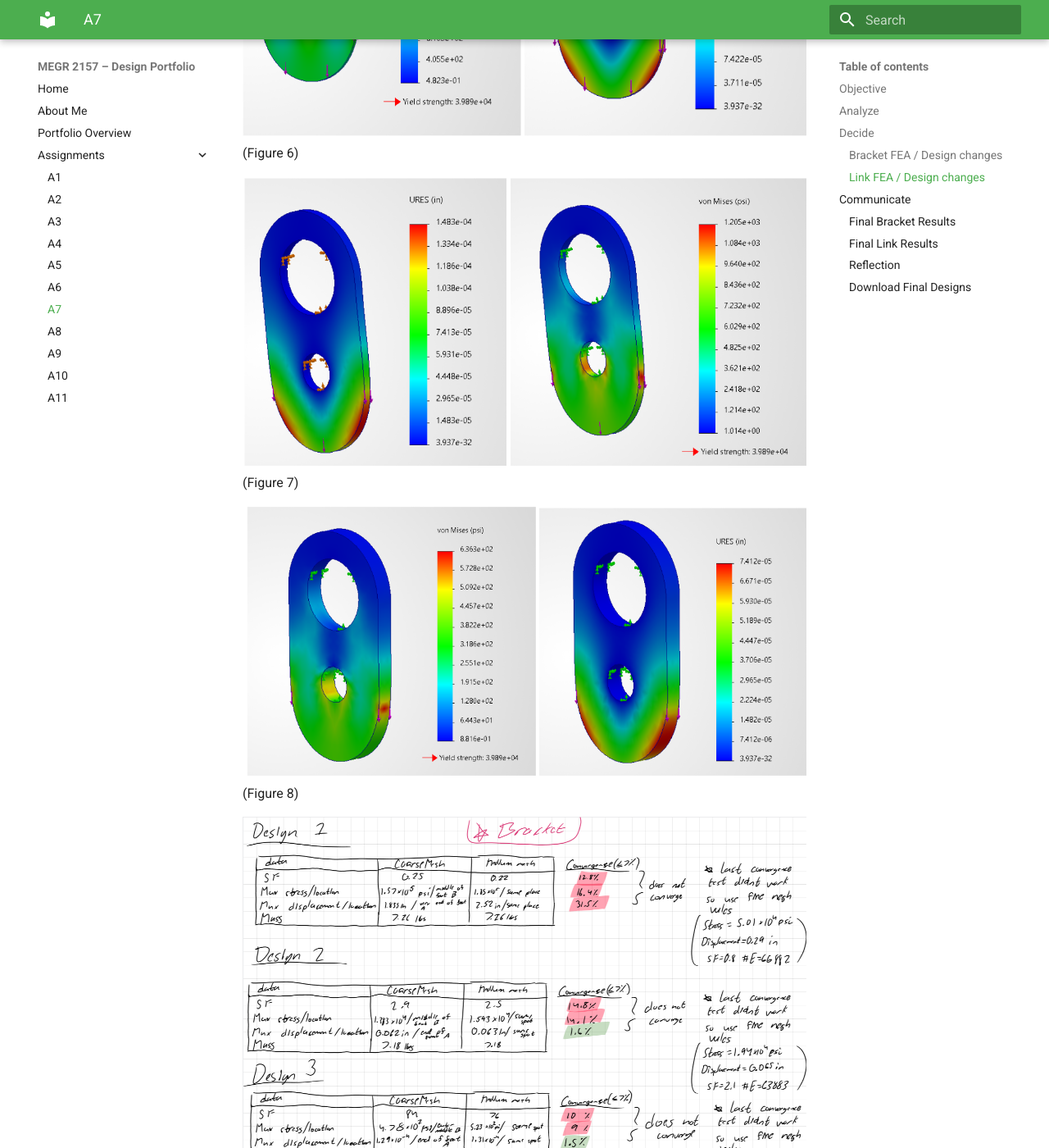
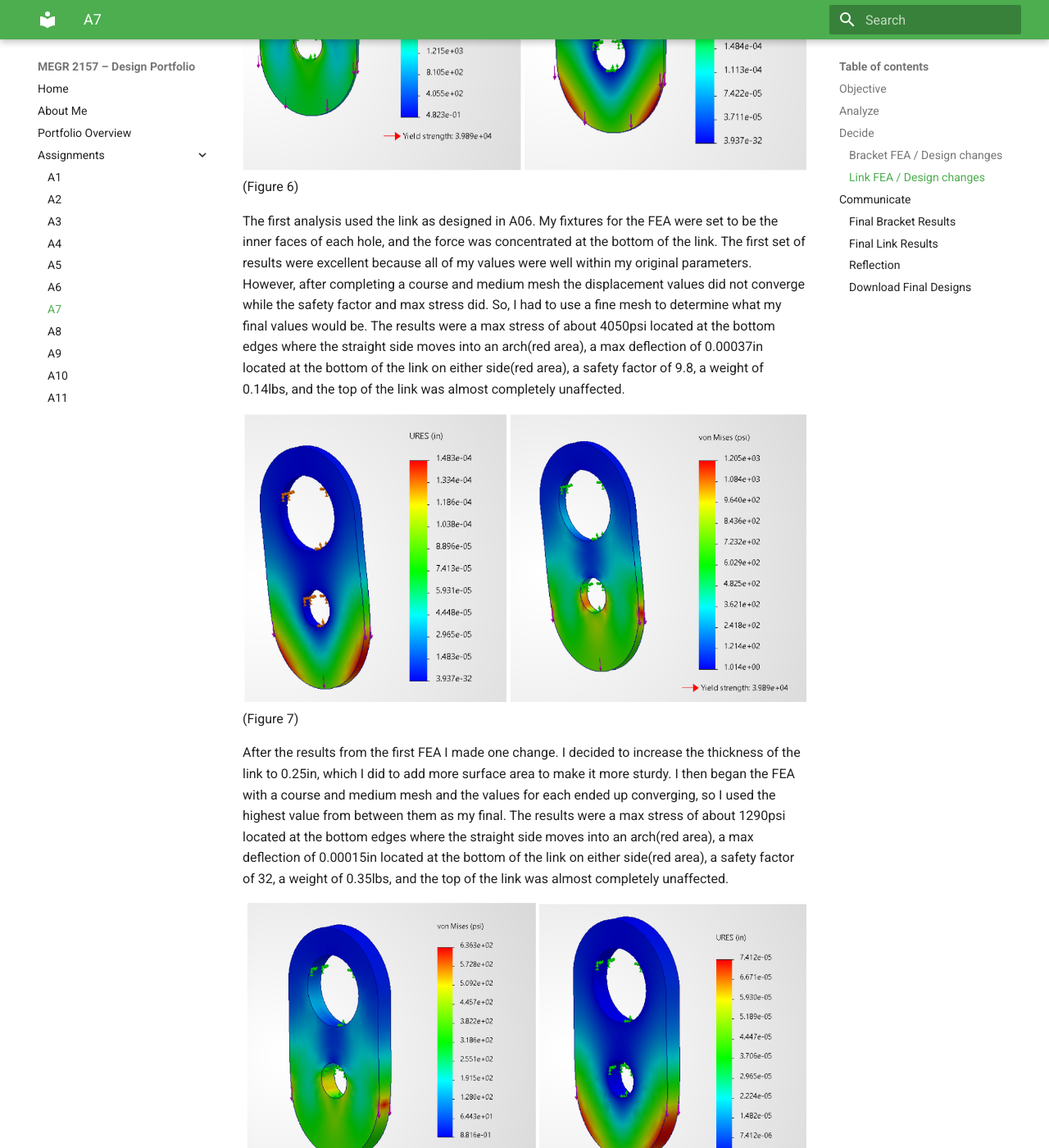
Before and after one commit to JacobShaver/design-projects-portfolio, an MkDocs documentation site: the page built from docs/assignments/A07/index.md, in a window 1280 px wide and 1400 px high, scrolled down 4415 px. Shown: the whole window at 82% size. Built offline with MkDocs 1.6.1 and Material for MkDocs 9.7.7, drawn with Linux system fonts in a browser that asks for light colours; some of the changed text lies outside the part shown.

Commit message:
Update index.md

```diff
--- a/docs/assignments/A07/index.md
+++ b/docs/assignments/A07/index.md
@@ -35,17 +35,24 @@ After the results from the second FEA, I made three major changes as seen in Fig
 The above tables show a summarized version of my FEA "inner loop" and which values converge or don't.
 
 ### Link FEA / Design changes
+Once I completed the FEA design process for my bracket i did the same for my link.
 
 ![error](l_design1.png)
 (Figure 6)
 
+The first analysis used the link as designed in A06. My fixtures for the FEA were set to be the inner faces of each hole, and the force was concentrated at the bottom of the link. The first set of results were excellent because all of my values were well within my original parameters. However, after completing a course and medium mesh the displacement values did not converge while the safety factor and max stress did. So, I had to use a fine mesh to determine what my final values would be. The results were a max stress of about 4050psi located at the bottom edges where the straight side moves into an arch(red area), a max deflection of 0.00037in located at the bottom of the link on either side(red area), a safety factor of 9.8, a weight of 0.14lbs, and the top of the link was almost completely unaffected.
+
 ![error](l_design2.png)
 (Figure 7)
+
+After the results from the first FEA I made one change. I decided to increase the thickness of the link to 0.25in, which I did to add more surface area to make it more sturdy. I then began the FEA with a course and medium mesh and the values for each ended up converging, so I used the highest value from between them as my final. The results were a max stress of about 1290psi located at the bottom edges where the straight side moves into an arch(red area), a max deflection of 0.00015in located at the bottom of the link on either side(red area), a safety factor of 32, a weight of 0.35lbs, and the top of the link was almost completely unaffected.
 
 ![error](l_design3.png)
 (Figure 8)
 
-![error](b_inner_table.png)
+After getting the results from the second FEA I made a similar change. I increased the thickness again to 0.50in, which I did to add even more surface area to the link. I again began the FEA with a course and medium mesh, which converged again so I used the highest values from each study. The results were a max stress of about 681psi located at the bottom edges where the straight side moves into an arch(red area), a max deflection of 0.000074in located at the bottom of the link on either side(red area), a safety factor of 59, a weight of 0.70lbs, and the top of the link was almost completely unaffected.
+
+![error](l_inner_table.png)
 (Figure 9)
 
 ## Communicate
```
